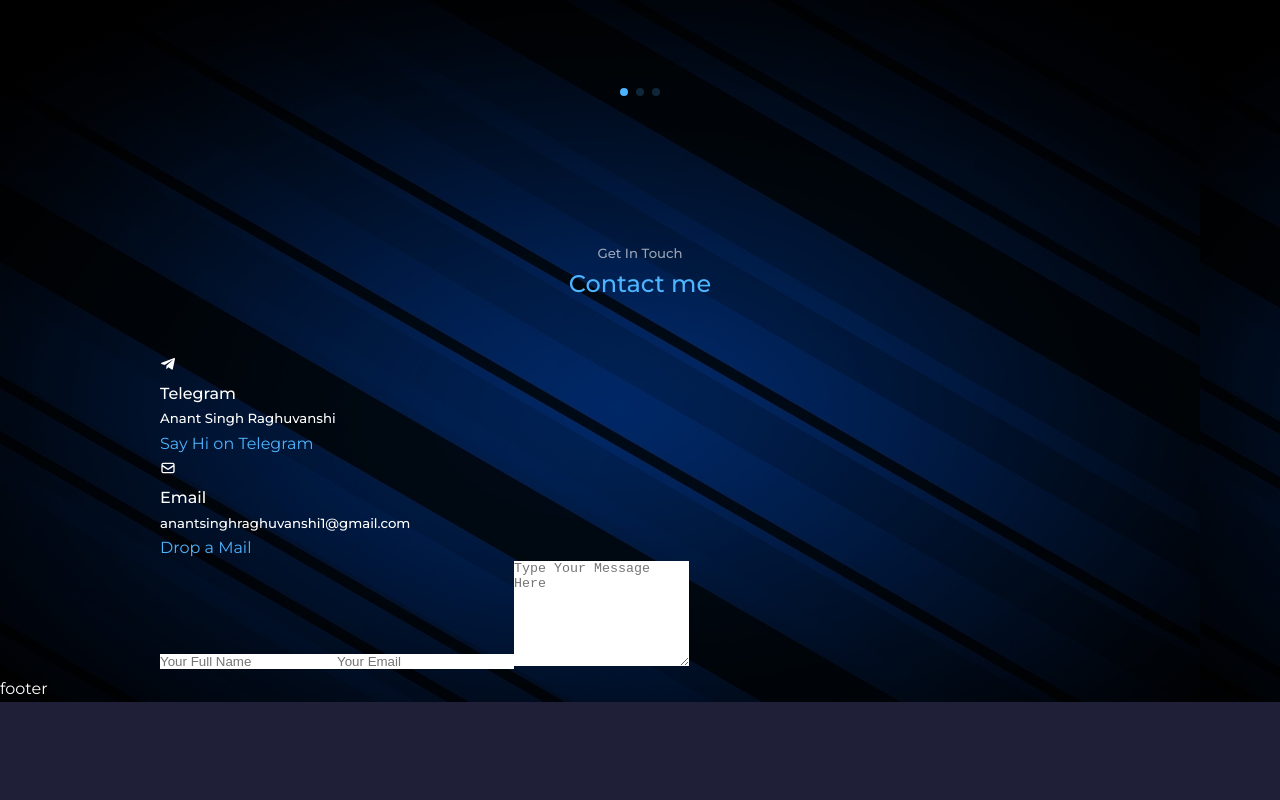
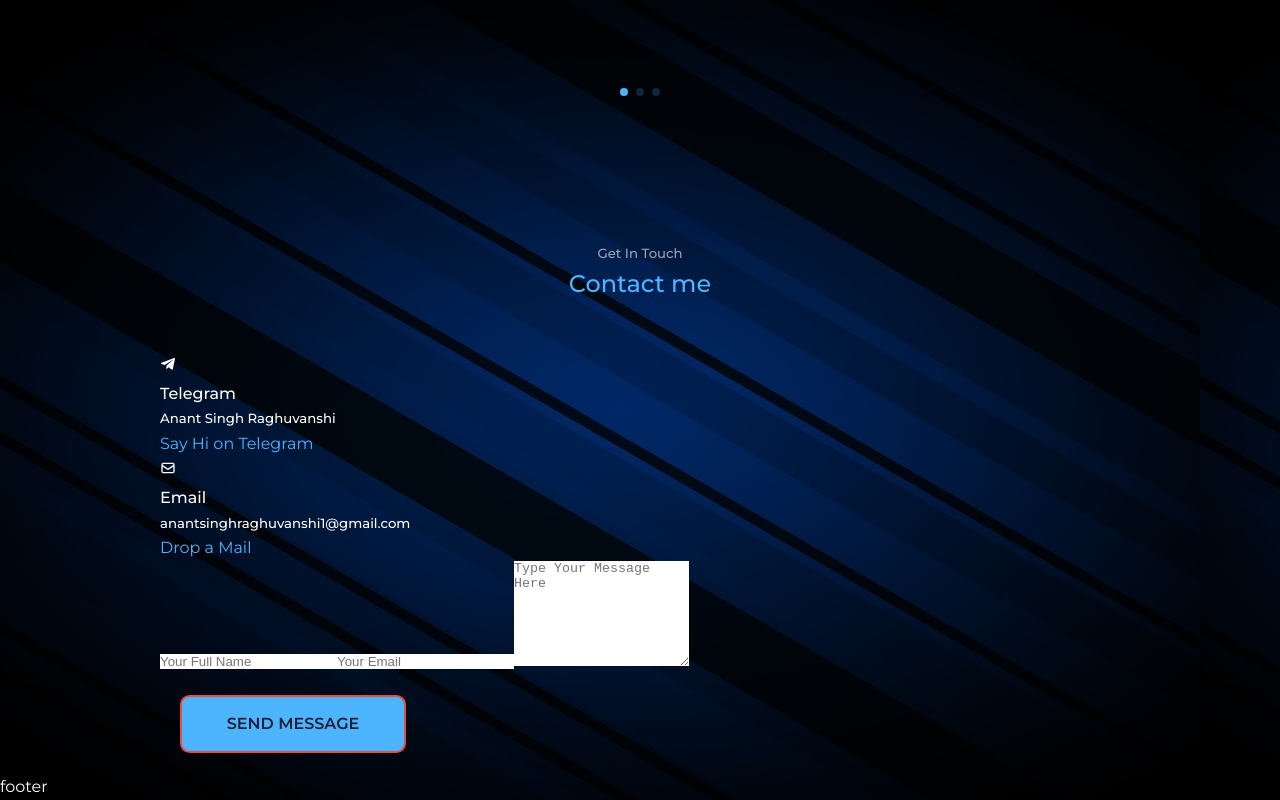
Before and after one commit to anantraghuvanshi/theanantraghuvanshi, a React (Create React App) app in the folder anant-portfolio/: page / in a window 1280 px wide. Shown: the part 4259-5059 px from the top of the page. Before the commit the page ends 4961 px from the top, so only its background shows below. Built offline with nearby package versions, Linux system fonts and the light colour scheme.

Commit message:
contact.js update

```diff
--- a/anant-portfolio/src/components/contact/contact.jsx
+++ b/anant-portfolio/src/components/contact/contact.jsx
@@ -32,7 +32,7 @@ const contact = () => {
           <input type="text" name="name" placeholder="Your Full Name" required/>
           <input type="email" name="email" placeholder="Your Email" required/>
           <textarea name="message" placeholder="Type Your Message Here"  rows="7" required></textarea>
-
+          <button type="submit" className="btn btn-primary">Send Message</button>
         </form>
       </div>
     </section>
```
